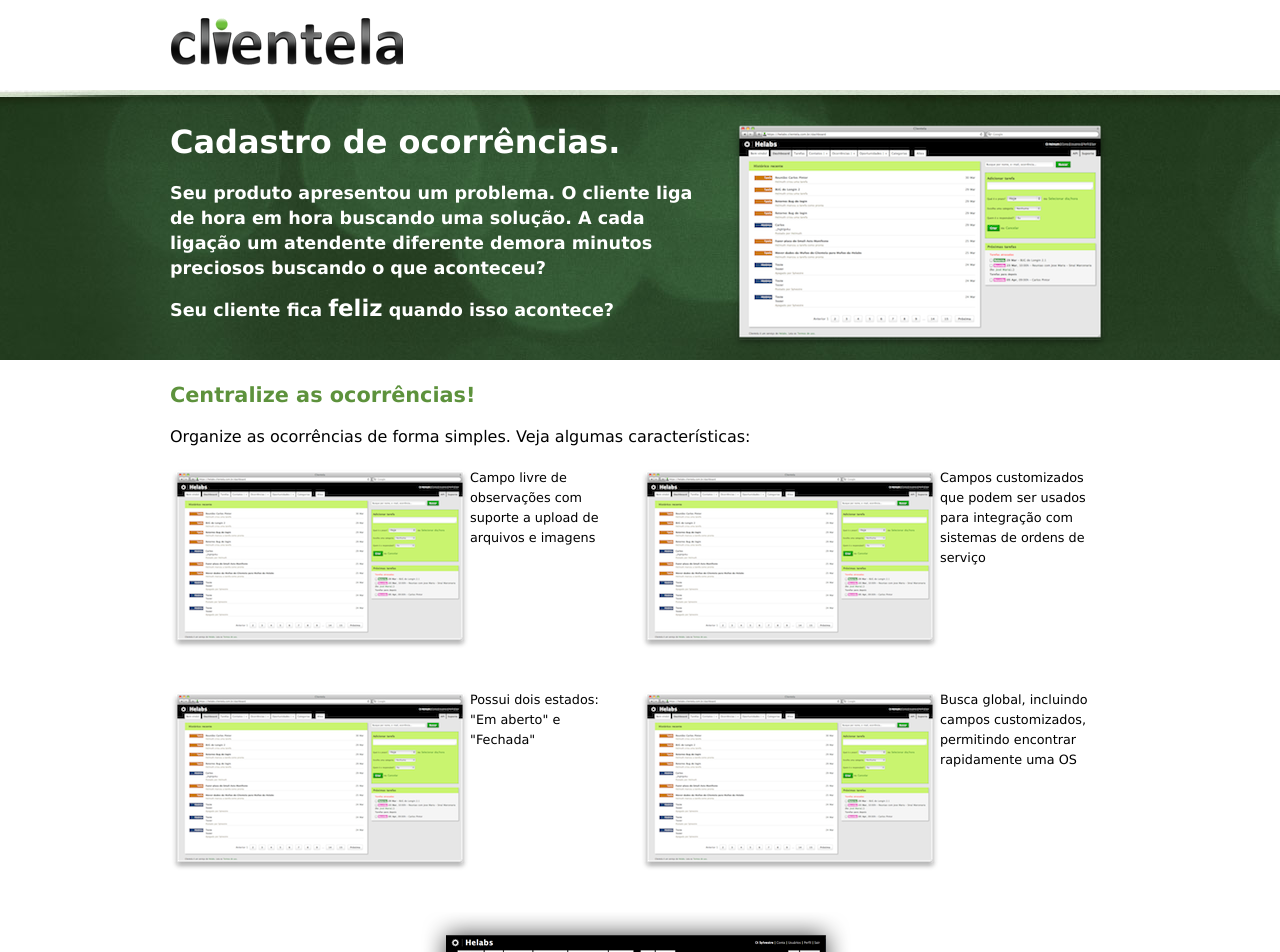
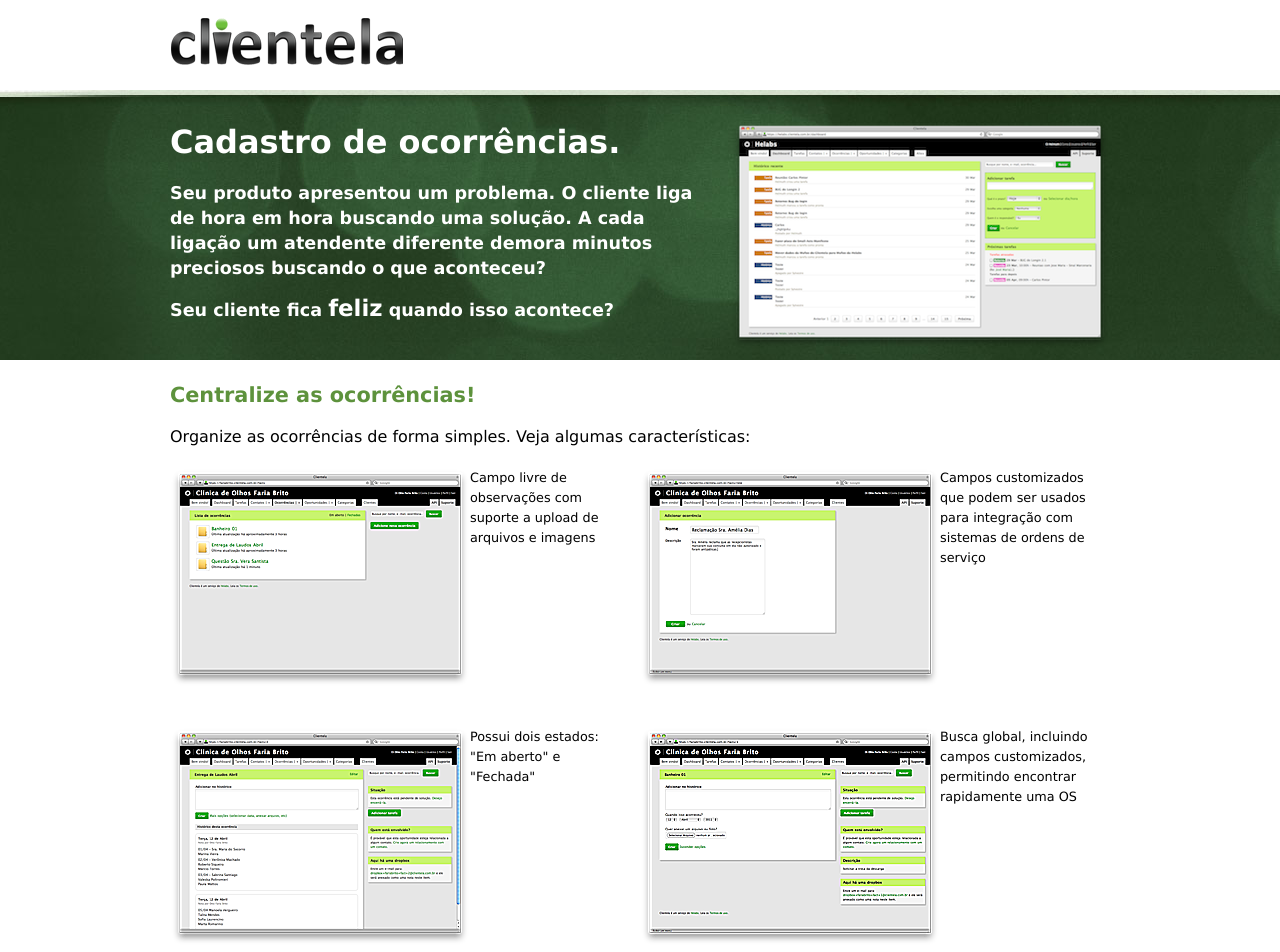
Before and after one commit to mergulhao/site-clientela, a Jekyll site: the page built from ocorrencias.html, in a window 1280 px wide. Shown: the top 952 px of the page. Built offline with Jekyll 4.4.1, drawn with Linux system fonts in a browser that asks for light colours; nearby versions of some CDN libraries.

Commit message:
add new ocorrencias and usuarios screenshots

```diff
--- a/multiplos-usuarios.html
+++ b/multiplos-usuarios.html
@@ -27,15 +27,15 @@
 
     <ul class="internal-highlights">
       <li>
-        <img src="/images/internal_screenshot_01_thumb.png" />
+        <a rel="slideshow" href="/images/screenshots/usuarios-01-full.png"><img src="/images/screenshots/usuarios-01-thumb.png" /></a>
         Compartilhamento de informações entre diversos setores do seu negócio
       </li>
       <li>
-        <img src="/images/internal_screenshot_01_thumb.png" />
+        <a rel="slideshow" href="/images/screenshots/usuarios-02-full.png"><img src="/images/screenshots/usuarios-02-thumb.png" /></a>
         O usuário principal é o único responsável por criar outros usuários
       </li>
       <li>
-        <img src="/images/internal_screenshot_01_thumb.png" />
+        <img src="/images/screenshots/usuarios-02-thumb.png" />
         Dê a cada usuário apenas permissão de acesso ao que ele precisa (previsto)
       </li>
     </ul>
--- a/ocorrencias.html
+++ b/ocorrencias.html
@@ -27,19 +27,19 @@
 
     <ul class="internal-highlights">
       <li>
-        <img src="/images/internal_screenshot_01_thumb.png" />
+        <a rel="slideshow" href="/images/screenshots/ocorrencias-01-full.png"><img src="/images/screenshots/ocorrencias-01-thumb.png" /></a>
         Campo livre de observações com suporte a upload de arquivos e imagens
       </li>
       <li>
-        <img src="/images/internal_screenshot_01_thumb.png" />
+        <a rel="slideshow" href="/images/screenshots/ocorrencias-02-full.png"><img src="/images/screenshots/ocorrencias-02-thumb.png" /></a>
         Campos customizados que podem ser usados para integração com sistemas de ordens de serviço
       </li>
       <li>
-        <img src="/images/internal_screenshot_01_thumb.png" />
+        <a rel="slideshow" href="/images/screenshots/ocorrencias-03-full.png"><img src="/images/screenshots/ocorrencias-03-thumb.png" /></a>
         Possui dois estados: "Em aberto" e "Fechada"
       </li>
       <li>
-        <img src="/images/internal_screenshot_01_thumb.png" />
+        <a rel="slideshow" href="/images/screenshots/ocorrencias-04-full.png"><img src="/images/screenshots/ocorrencias-04-thumb.png" /></a>
         Busca global, incluindo campos customizados, permitindo encontrar rapidamente uma OS
       </li>
     </ul>
```
Also changed, not shown: images/screenshots/ocorrencias-01-full.png (added), images/screenshots/ocorrencias-01-thumb.png (added), images/screenshots/ocorrencias-02-full.png (added), images/screenshots/ocorrencias-02-thumb.png (added), images/screenshots/ocorrencias-03-full.png (added), images/screenshots/ocorrencias-03-thumb.png (added), images/screenshots/ocorrencias-04-full.png (added), images/screenshots/ocorrencias-04-thumb.png (added), images/screenshots/usuarios-01-full.png (added), images/screenshots/usuarios-01-thumb.png (added), images/screenshots/usuarios-02-full.png (added), images/screenshots/usuarios-02-thumb.png (added).
